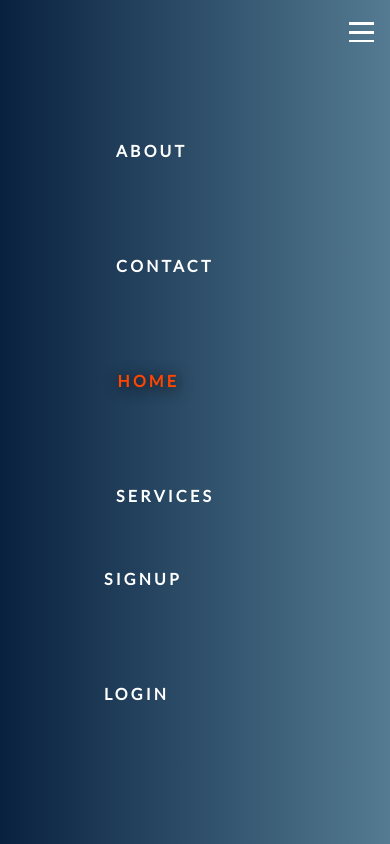
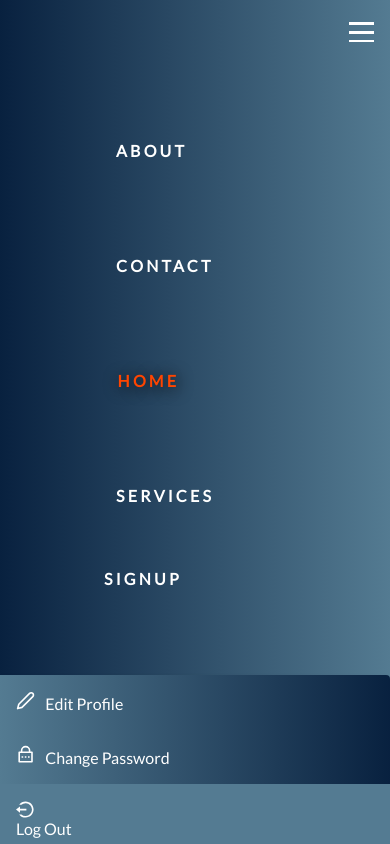
Before and after one commit to fabianblancowuest/smahh, a React (Vite) app in the folder front/: page / in a window 390 px wide. Both pictures are taken after a click on the element 361 px from the left and 28 px from the top of the page. Shown: the top 844 px of the page. Built offline with nearby package versions, Linux system fonts and the light colour scheme.

Commit message:
Profile menu en la nav responsive

```diff
--- a/front/src/components/Nav/Nav.jsx
+++ b/front/src/components/Nav/Nav.jsx
@@ -47,9 +47,11 @@ const Nav = () => {
 
 	const handleToggleMenu = () => {
 		setIsMenuOpen(!isMenuOpen);
-		if (isProfileOpen) {
-			setIsProfileOpen(false);
-		}
+		// if (isProfileOpen) {
+		// 	setIsProfileOpen(false);
+		// }
+
+		setIsProfileOpen(true)
 	};
 
 	const toggleProfile = () => {
--- a/front/src/components/ProfileMenu/ProfileMenu.module.css
+++ b/front/src/components/ProfileMenu/ProfileMenu.module.css
@@ -1,7 +1,7 @@
 /* ProfileMenu.module.css */
 .dropdown {
   position: absolute;
-  top: 64px; /* Ajusta la posición según sea necesario */
+  top: 64px;
   right: 0px;
   background: linear-gradient(90deg,hsla(202, 27%, 45%, 1) 0%,hsla(213, 77%, 14%, 1)	 100%	); /* Cambia al color de fondo deseado */
   border: none;
@@ -38,3 +38,26 @@
 .dropdown.active {
   display: block;
 }
+
+@media (max-width: 767px){
+  .dropdown {
+    position: absolute;
+    top: 80vh;
+    bottom: 0px;
+    background: linear-gradient(90deg,hsla(202, 27%, 45%, 1) 0%,hsla(213, 77%, 14%, 1)	 100%	); /* Cambia al color de fondo deseado */
+    border: none;
+    width: 100%;
+    border-radius: 0 4px;
+    box-shadow: 0 2px 4px rgba(0, 0, 0, 0.1);
+
+  }
+  .menuItem {
+    align-items: self-start;
+    padding: 1rem;
+    cursor: pointer;
+    color: white;
+    font-size: 1rem;
+    text-decoration: none;
+    transition: background-color 0.3s;
+  }
+}
--- a/front/src/redux/actions/actions.js
+++ b/front/src/redux/actions/actions.js
@@ -16,7 +16,7 @@ import {
 } from "./types";
 import axios from "axios";
 
-const ipDirection = "192.168.0.12";
+const ipDirection = "192.168.1.6";
 
 // COMMON
 
```
